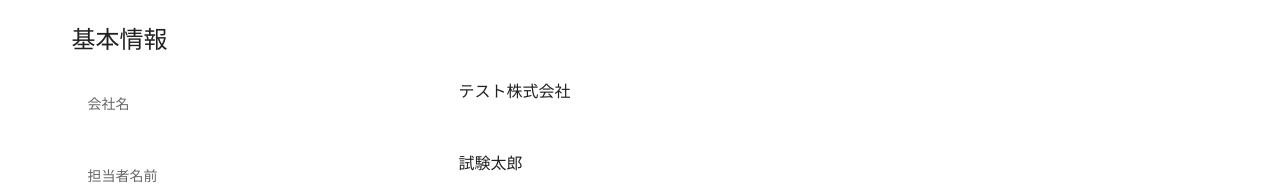
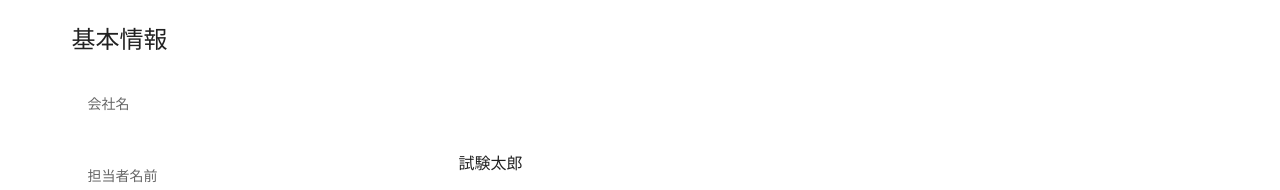
Before and after one commit to telumo/lp-form-proto, a Nuxt app: page /confirm/mitsumori in a window 1280 px wide. Shown: the top 190 px of the page. Built offline with nearby package versions, Linux system fonts and the light colour scheme.

Commit message:
会社名だけページ間でデータを渡せるように

```diff
--- a/pages/confirm/mitsumori.vue
+++ b/pages/confirm/mitsumori.vue
@@ -9,7 +9,7 @@
           <v-col cols="4">
             <v-subheader>会社名</v-subheader>
           </v-col>
-          <v-col cols="8"> テスト株式会社 </v-col>
+          <v-col cols="8"> {{ companyName }} </v-col>
         </v-row>
 
         <v-row>
@@ -175,5 +175,12 @@ export default {
       ],
     };
   },
+  computed: {
+    companyName: {
+      get() {
+        return this.$store.state.companyName;
+      },
+    },
+  },
 };
 </script>
--- a/pages/index.vue
+++ b/pages/index.vue
@@ -6,7 +6,11 @@
         <v-subheader>会社名</v-subheader>
       </v-col>
       <v-col sm="8" cols="12">
-        <v-text-field outlined label="会社名" value=""></v-text-field>
+        <v-text-field
+          outlined
+          label="会社名"
+          v-model="companyName"
+        ></v-text-field>
       </v-col>
     </v-row>
 
@@ -681,6 +685,14 @@ export default {
         this.showType6
       );
     },
+    companyName: {
+      get() {
+        return this.$store.state.companyName;
+      },
+      set(value) {
+        this.$store.commit("setCompanyName", value);
+      },
+    },
   },
   methods: {
     changeFormTypes(value) {
--- /dev/null
+++ b/store/index.js
@@ -0,0 +1,9 @@
+export const state = () => ({
+  companyName: ""
+});
+
+export const mutations = {
+  setCompanyName(state, companyName) {
+    state.companyName = companyName;
+  }
+};
```
